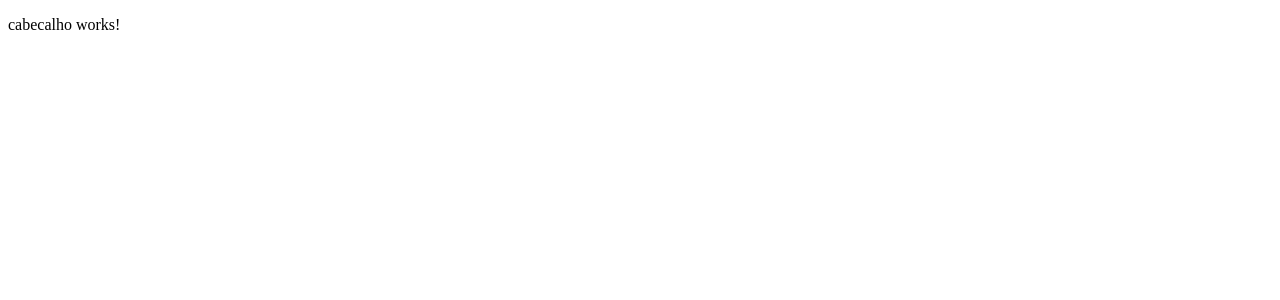
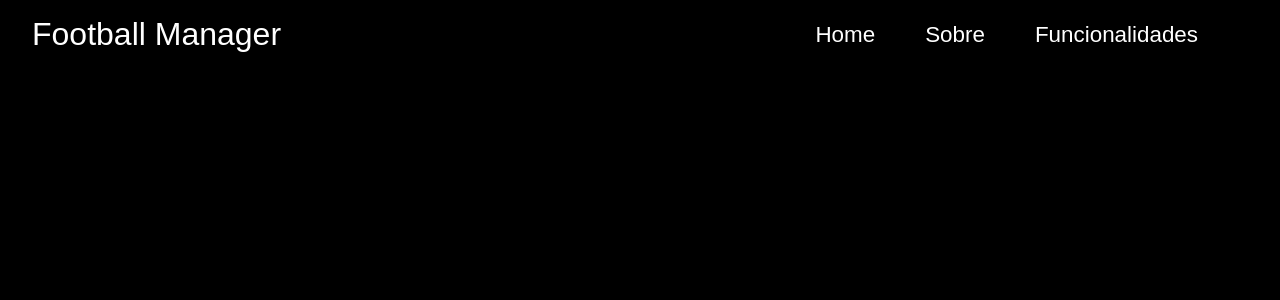
Before and after one commit to RenanCruz7/FootballManager-Website, an Angular app: page / in a window 1280 px wide. Shown: the top 300 px of the page. Built offline with nearby package versions, Linux system fonts and the light colour scheme.

Commit message:
Inicio de Cabecalho

```diff
--- a/src/app/componentes/cabecalho/cabecalho.component.css
+++ b/src/app/componentes/cabecalho/cabecalho.component.css
@@ -0,0 +1,29 @@
+.cabecalho{
+    background-size: cover;
+    display: flex;
+    align-items: center;
+    justify-content: space-between;
+    padding: 1rem 2rem;
+}
+
+.cabecalho p {
+    font-size: 2rem;
+    color: white;
+}
+
+.lista{
+    display: flex;
+    align-items: center;
+    justify-content: space-around;
+}
+
+.lista li{
+    list-style: none;
+    margin-right: 50px;
+
+}
+.lista li a {
+    text-decoration: none;
+    color: white;
+    font-size: 1.4rem;
+}
--- a/src/app/componentes/cabecalho/cabecalho.component.html
+++ b/src/app/componentes/cabecalho/cabecalho.component.html
@@ -1 +1,8 @@
-<p>cabecalho works!</p>
+<header class="cabecalho">
+        <p class="ff-fira">Football Manager</p>
+        <ul class="lista ff-fira">
+            <li><a href="aaaa">Home</a></li>
+            <li><a href="aaaa">Sobre</a></li>
+            <li><a href="aaaa">Funcionalidades</a></li>
+        </ul>
+</header>
--- a/src/styles.css
+++ b/src/styles.css
@@ -1 +1,8 @@
 /* You can add global styles to this file, and also import other style files */
+* {
+    margin: 0;
+    padding: 0;
+    background-color: black;
+}
+
+.ff-fira {font-family: 'Fira Code', sans-serif;}
```
